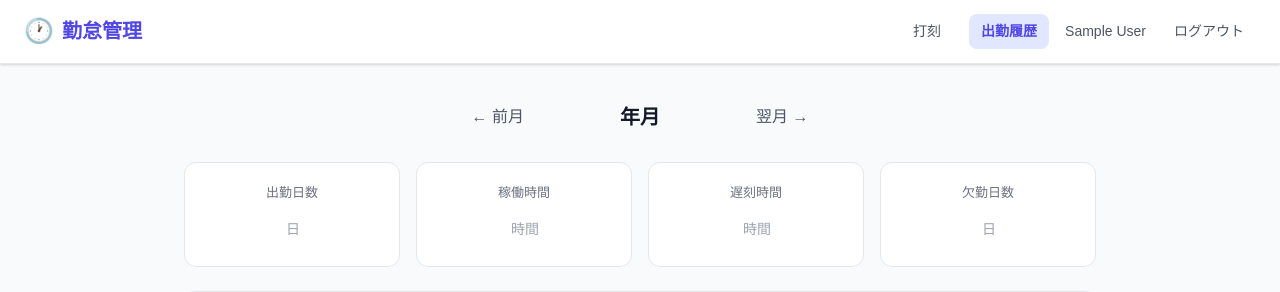
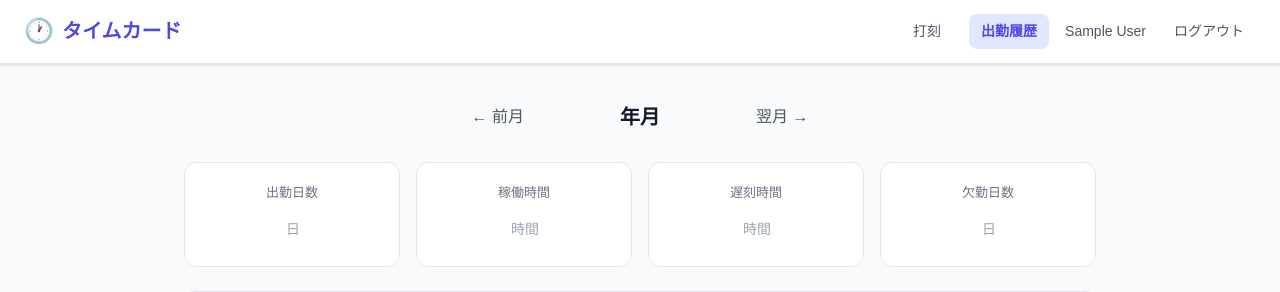
Before and after one commit to Ns-come-alive/kinntai-app, a Flask app: template templates/history.html in a window 1280 px wide. Shown: the top 292 px of the page. Run offline with Flask 3, Linux system fonts and the light colour scheme; the template is opened without the code that fills it, so the values that code supplies are empty; the visitor is signed in with stand-in values (Sample User, id 1); data comes from the database, SQL or seed files in the repository.

Commit message:
個人画面の勤怠管理をタイムカードに変更
Co-authored-by: Cursor <cursoragent@cursor.com>

```diff
--- a/templates/dashboard.html
+++ b/templates/dashboard.html
@@ -1,12 +1,12 @@
 {% extends "base.html" %}
-{% block title %}打刻 - 勤怠管理{% endblock %}
+{% block title %}打刻 - タイムカード{% endblock %}
 
 {% block body %}
 <div class="app-container">
     <nav class="navbar">
         <a href="{{ url_for('dashboard') }}" class="navbar-brand">
             <span class="icon">&#128336;</span>
-            勤怠管理
+            タイムカード
         </a>
         <div class="navbar-right">
             <a href="{{ url_for('dashboard') }}" class="navbar-link active">打刻</a>
--- a/templates/history.html
+++ b/templates/history.html
@@ -1,12 +1,12 @@
 {% extends "base.html" %}
-{% block title %}出勤履歴 - 勤怠管理{% endblock %}
+{% block title %}出勤履歴 - タイムカード{% endblock %}
 
 {% block body %}
 <div class="app-container">
     <nav class="navbar">
         <a href="{{ url_for('dashboard') }}" class="navbar-brand">
             <span class="icon">&#128336;</span>
-            勤怠管理
+            タイムカード
         </a>
         <div class="navbar-right">
             <a href="{{ url_for('dashboard') }}" class="navbar-link">打刻</a>
```
